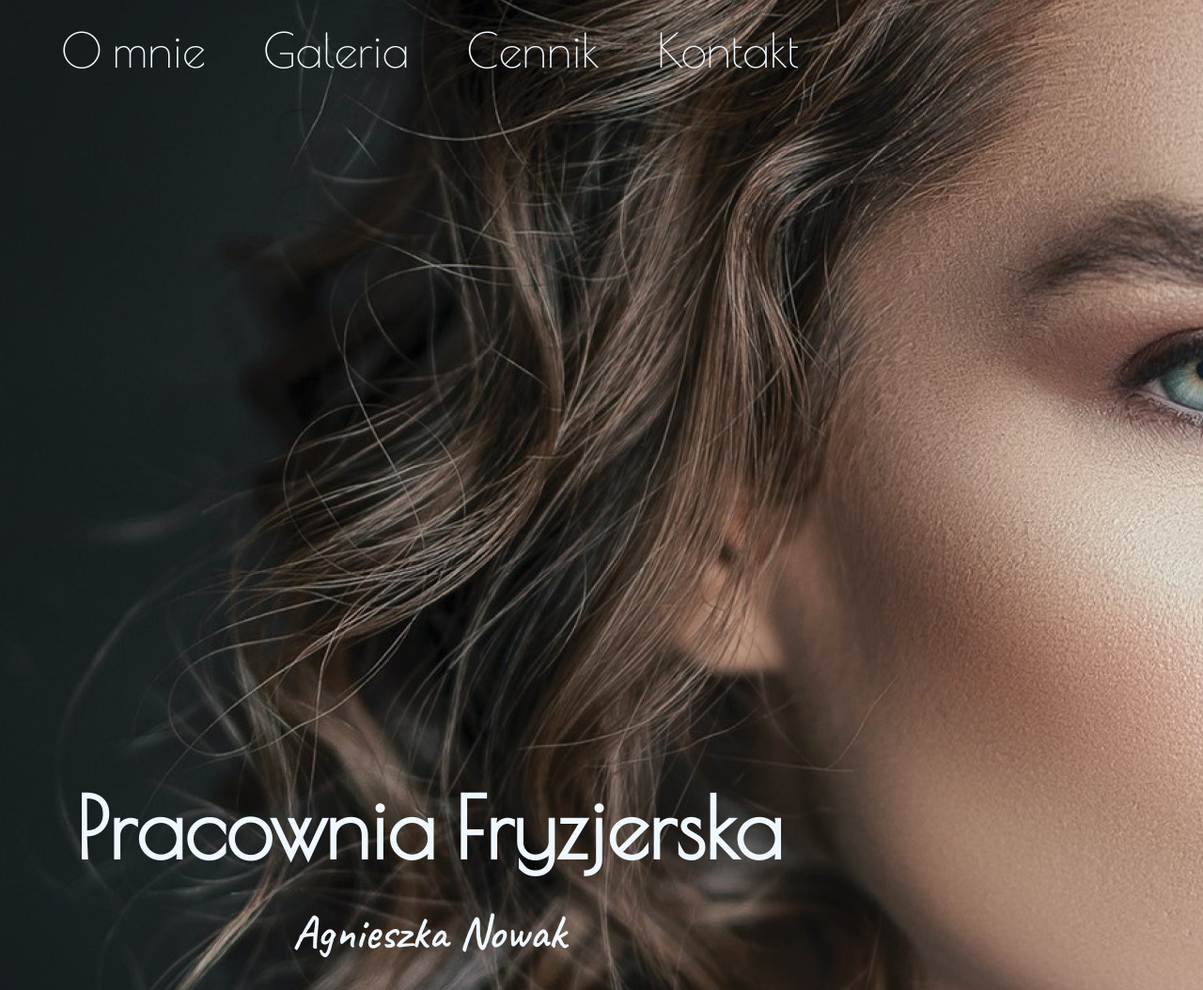
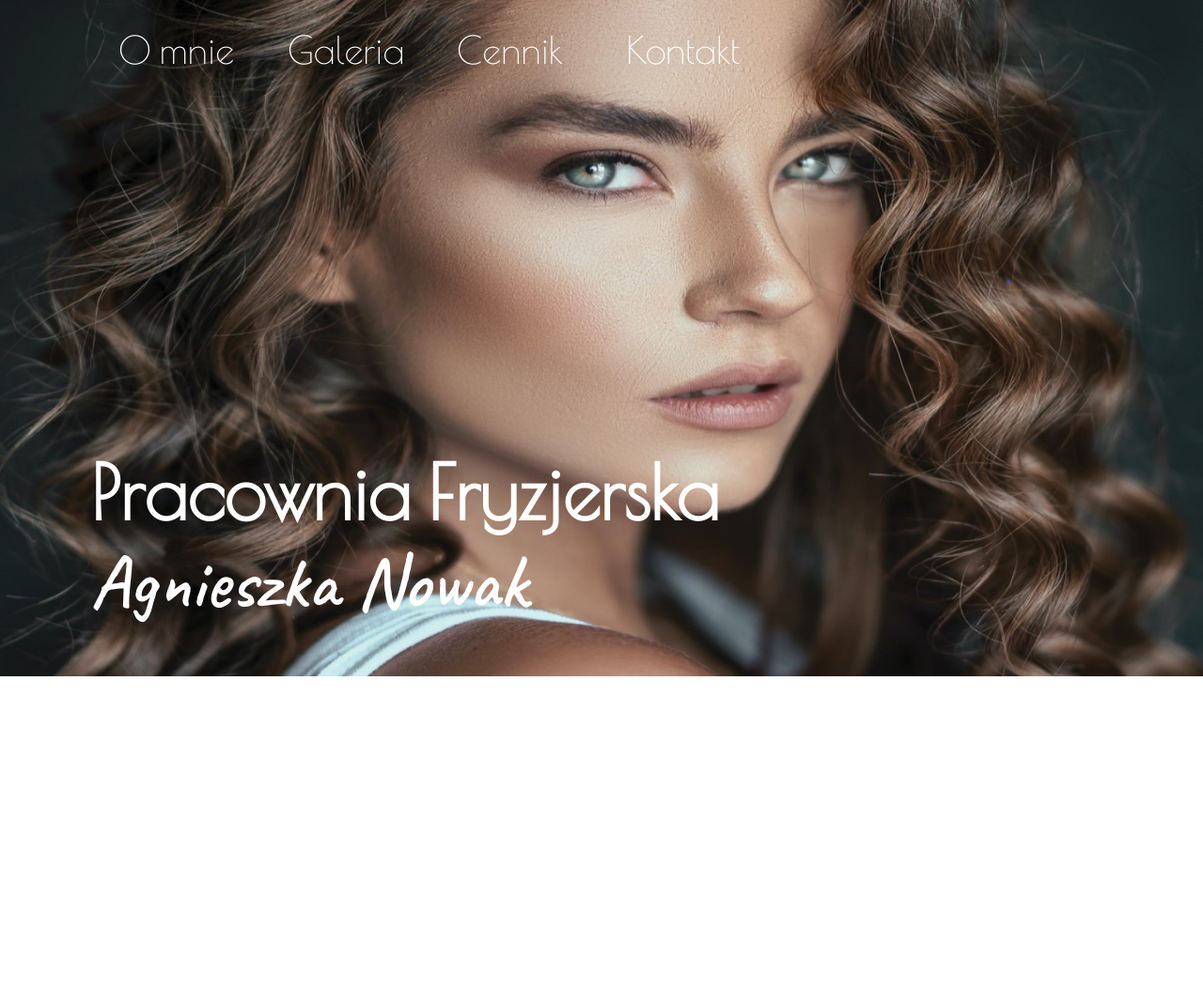
Before and after one commit to Magdalena-Nowak/pracownia-fryzjerska, a plain HTML site: page index.html in a window 1280 px wide. Shown: the top 1054 px of the page at 94% size. After the commit the page ends 800 px from the top, so only its background shows below. Drawn offline with nearby package versions, Linux system fonts and the light colour scheme.

Commit message:
change of display to flex

```diff
--- a/css/style.css
+++ b/css/style.css
@@ -1,53 +1,53 @@
-body {
+/* Main style */
+* {
+  margin: 0;
+  padding: 0;
+}
+html {
+  font-size: 62.5%;
   font-family: "Poiret One", cursive;
-  font-size: 30px;
+}
+a {
+  text-decoration: none;
+  color: white;
 }
 
+/* Header Style */
+
 header {
-  background-image: url(../img/pexels.jpg);
-  width: 100%;
-  height: 1200px;
-  color: aliceblue;
-  position: relative;
+  height: 90vh;
+  background-image: url(../img/main_photo3.jpg);
+  background-repeat: no-repeat;
+  background-size: cover;
+  background-position: center;
+  display: flex;
+  flex-direction: column;
+}
+nav {
+  width: 85%;
+  margin: auto;
+  flex: 1 1 40vw;
+}
+nav ul {
+  list-style-type: none;
+  display: flex;
+  justify-content: flex-start;
+  padding: 3rem;
 }
 
-nav {
-  font-size: 50px;
-}
-
-ul {
-  list-style: none;
-  margin: 0;
-}
-
-ul > li {
-  display: inline-block;
-  margin: 25px;
-}
-
-a {
-  text-decoration: none;
-  color: aliceblue;
-}
-
-li a:hover {
-  border-bottom: 2px solid aliceblue;
+ul li {
+  font-size: 4rem;
+  flex-basis: 18rem;
 }
 
 .logo {
-  position: absolute;
-  top: 800px;
-  left: 80px;
+  width: 85%;
+  margin: auto;
+  flex: 1 1 40vw;
+  padding-top: 30vh;
+  color: white;
+  font-size: 4rem;
 }
-
-.logo h1 {
-  font-size: 90px;
-  margin: 30px 0;
+.name {
+  font-family: "Caveat", cursive;
 }
-
-.logo p {
-  font-size: 50px;
-  font-family: "Caveat", cursive;
-  margin: 30px 0;
-  text-align: center;
-}
--- a/index.html
+++ b/index.html
@@ -22,8 +22,7 @@
       </ul>
     </nav>
     <div class="logo">
-      <h1>Pracownia Fryzjerska</h1>
-      <p>Agnieszka Nowak</p>
+      <h1>Pracownia Fryzjerska <br><span class="name"> Agnieszka Nowak</span></h1>
     </div>
   </header>
 </body>
```
Also changed, not shown: img/main_photo.jpg (deleted), img/main_photo3.jpg (added), img/pexels-ali-pazani-2811089.jpg (added), img/pexels.jpg (deleted), img/photo1.jpg (deleted).
